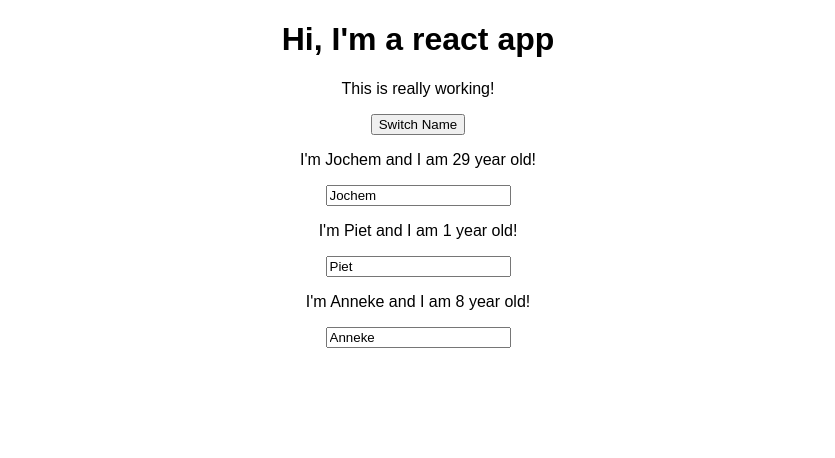
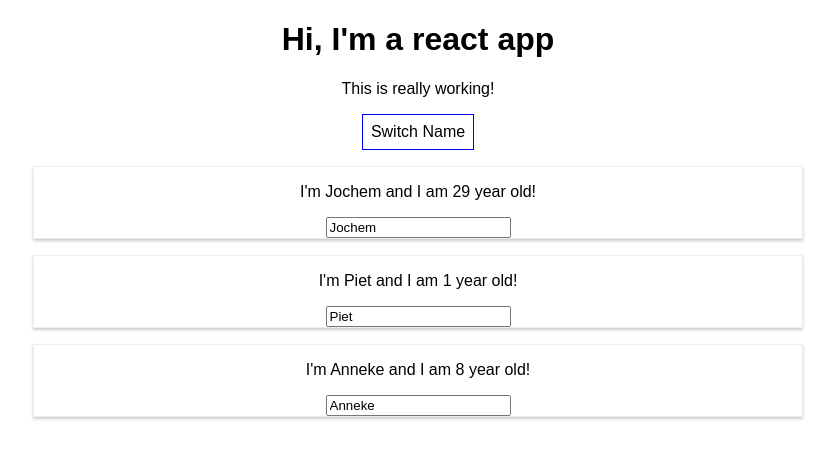
Before and after one commit to jberends/react-complete-guide, a React (Create React App) app: page / in a window 1280 px wide. Shown: the top 458 px of the page, without its empty margins (222-1057 px from the left). Built offline with nearby package versions, Linux system fonts and the light colour scheme.

Commit message:
sec3 les47

```diff
--- a/src/App.js
+++ b/src/App.js
@@ -34,11 +34,22 @@
   }
 
   render() {
+    const style = {
+      backgroundColor: "white",
+      font: 'inherit',
+      border: '1px solid blue',
+      padding: '8px',
+      cursor: 'pointer'
+    };
+
     return (
       <div className="App">
         <h1>Hi, I'm a react app</h1>
         <p>This is really working!</p>
-        <button onClick={(event) => this.switchNameHandler('Pietertje!!!')} onMouseOver={this.mouseLogHandler}>Switch Name</button>
+        <button
+          style={style}
+          onClick={(event) => this.switchNameHandler('Pietertje!!!')}
+          onMouseOver={this.mouseLogHandler}>Switch Name</button>
         <Person
           name={this.state.persons[0].name}
           age={this.state.persons[0].age} />
--- /dev/null
+++ b/src/Person/Person.css
@@ -0,0 +1,7 @@
+.Person {
+    width: 60%;
+    margin: 16px auto;
+    border: 1px solid #eee;
+    box-shadow: 0 2px 3px #ccc;
+    text-align: center;
+}
--- a/src/Person/Person.js
+++ b/src/Person/Person.js
@@ -1,8 +1,9 @@
 import React from "react";
+import "./Person.css"
 
 const person = props => {
   return (
-    <div>
+    <div className="Person">
       <p onClick={props.click}>I'm {props.name} and I am {Math.floor(Math.random() * props.age)} year old!</p>
       <p>{props.children}</p>
       <input type="text" onChange={props.changed} value={props.name}/>
```
